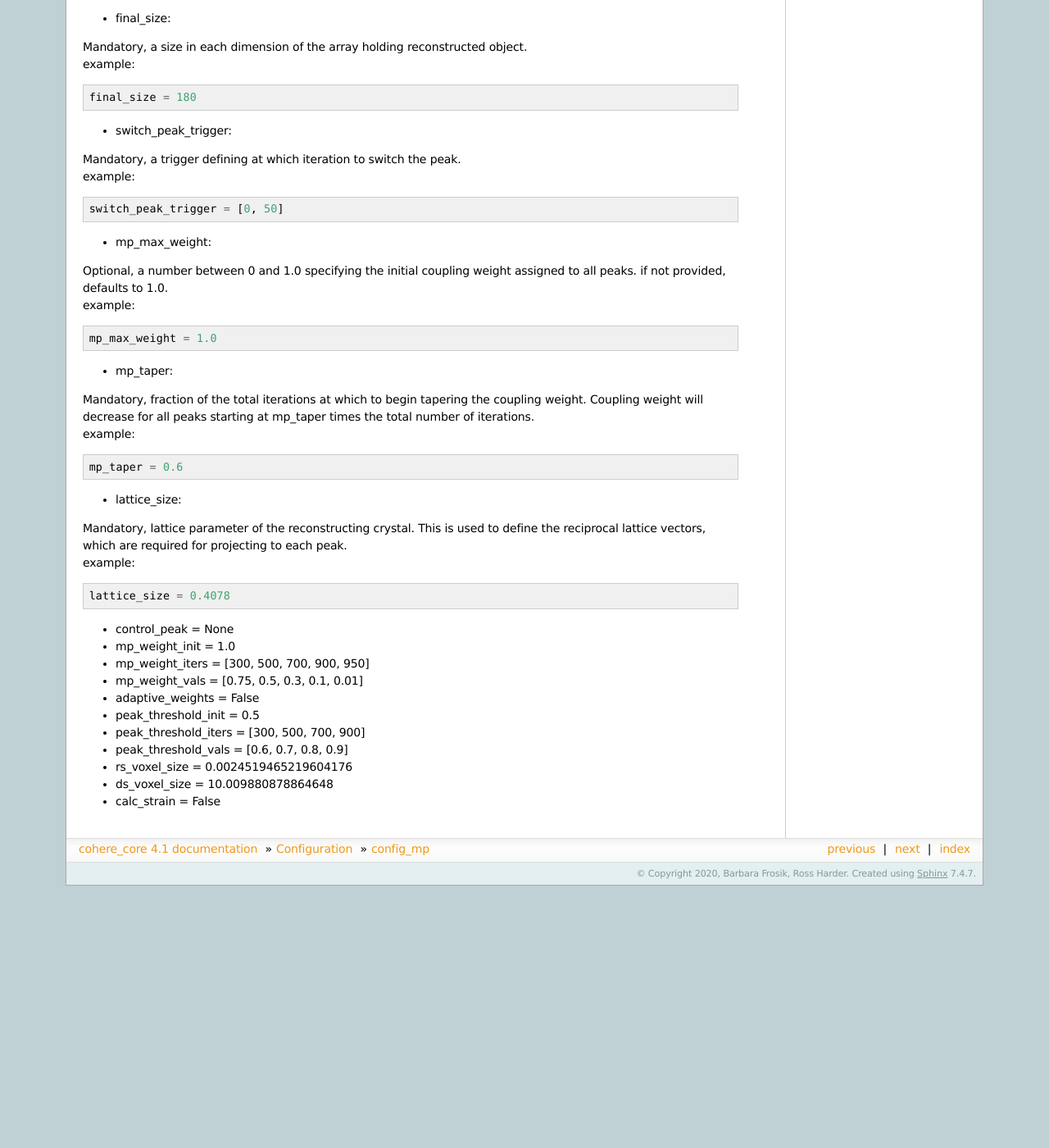
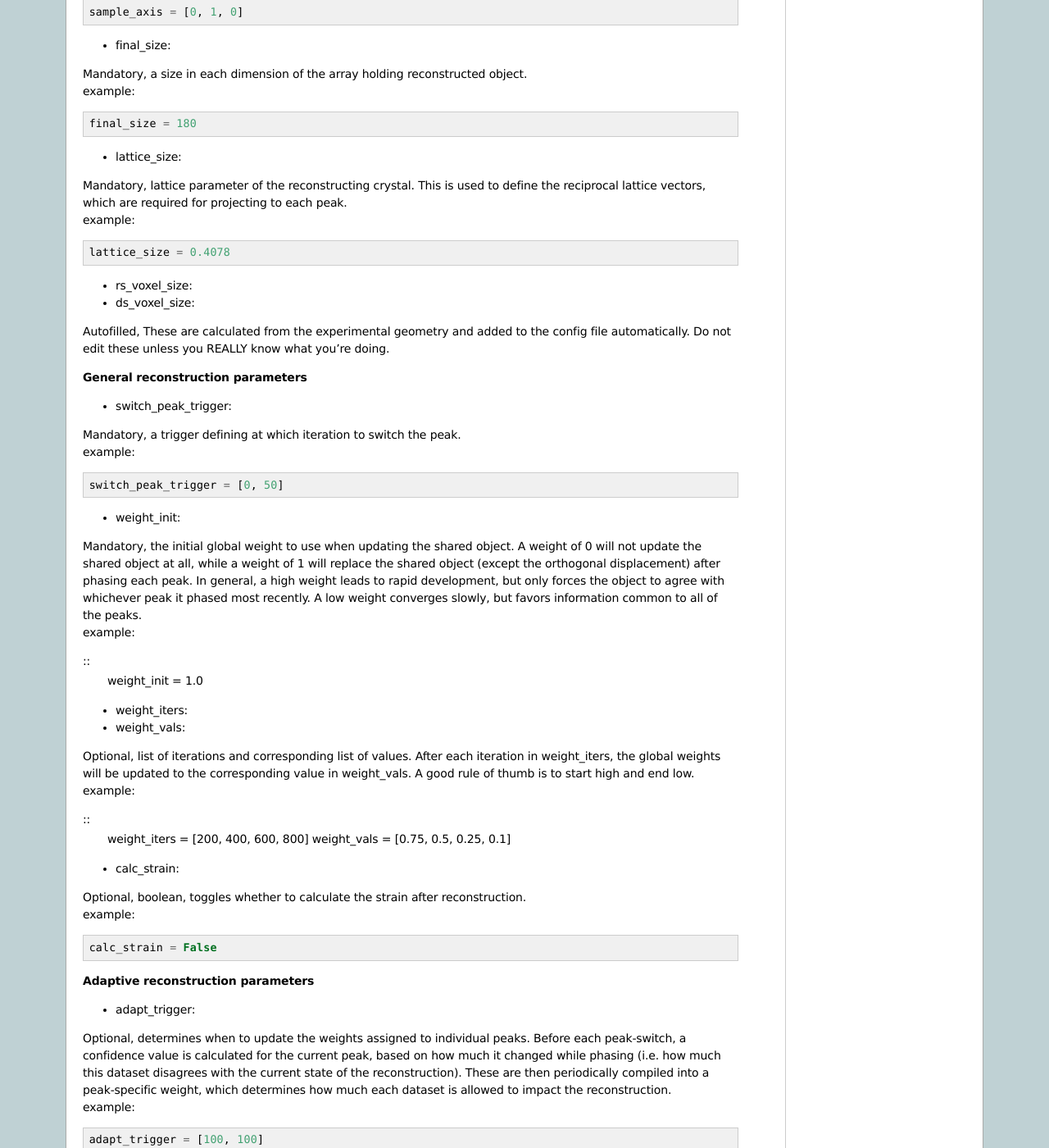
Before and after one commit to AdvancedPhotonSource/cohere, a Sphinx documentation site: the page built from docs/source/config_mp.rst, in a window 1280 px wide and 1400 px high, scrolled down 962 px. Shown: the whole window at 82% size. Built offline with Sphinx 7.4.7, drawn with Linux system fonts in a browser that asks for light colours; before the commit the page ends 2042 px from its top, so only the background shows below that; some of the changed text lies outside the part shown.

Commit message:
Updated documentation for multipeak configuration

```diff
--- a/docs/source/config_mp.rst
+++ b/docs/source/config_mp.rst
@@ -1,6 +1,9 @@
 ========
 config_mp
 ========
+
+**Data/geometry parameters**
+
 - scan:
 | Mandatory, string type encapsulating scans or ranges of scans containing data for each peak. The scans/scan ranges should be arranged in ascending order.
 | example:
@@ -51,6 +54,19 @@ config_mp
     final_size = 180
 
 
+- lattice_size:
+| Mandatory, lattice parameter of the reconstructing crystal. This is used to define the reciprocal lattice vectors, which are required for projecting to each peak.
+| example:
+::
+
+    lattice_size = 0.4078
+
+- rs_voxel_size:
+- ds_voxel_size:
+| Autofilled, These are calculated from the experimental geometry and added to the config file automatically. Do not edit these unless you REALLY know what you're doing.
+
+**General reconstruction parameters**
+
 - switch_peak_trigger:
 | Mandatory, a trigger defining at which iteration to switch the peak.
 | example:
@@ -58,35 +74,65 @@ config_mp
 
     switch_peak_trigger = [0, 50]
 
-- mp_max_weight:
-| Optional, a number between 0 and 1.0 specifying the initial coupling weight assigned to all peaks. if not provided, defaults to 1.0.
+- weight_init:
+| Mandatory, the initial global weight to use when updating the shared object. A weight of 0 will not update the shared object at all, while a weight of 1 will replace the shared object (except the orthogonal displacement) after phasing each peak. In general, a high weight leads to rapid development, but only forces the object to agree with whichever peak it phased most recently. A low weight converges slowly, but favors information common to all of the peaks.
+| example:
+::
+    weight_init = 1.0
+
+- weight_iters:
+- weight_vals:
+| Optional, list of iterations and corresponding list of values. After each iteration in weight_iters, the global weights will be updated to the corresponding value in weight_vals. A good rule of thumb is to start high and end low.
+| example:
+::
+    weight_iters = [200, 400, 600, 800]
+    weight_vals = [0.75, 0.5, 0.25, 0.1]
+
+- calc_strain:
+| Optional, boolean, toggles whether to calculate the strain after reconstruction.
 | example:
 ::
 
-    mp_max_weight = 1.0
+    calc_strain = False
 
-- mp_taper:
-| Mandatory, fraction of the total iterations at which to begin tapering the coupling weight. Coupling weight will decrease for all peaks starting at mp_taper times the total number of iterations.
+**Adaptive reconstruction parameters**
+
+- adapt_trigger:
+| Optional, determines when to update the weights assigned to individual peaks. Before each peak-switch, a confidence value is calculated for the current peak, based on how much it changed while phasing (i.e. how much this dataset disagrees with the current state of the reconstruction). These are then periodically compiled into a peak-specific weight, which determines how much each dataset is allowed to impact the reconstruction.
 | example:
 ::
 
-    mp_taper = 0.6
+    adapt_trigger = [100, 100]
 
-- lattice_size:
-| Mandatory, lattice parameter of the reconstructing crystal. This is used to define the reciprocal lattice vectors, which are required for projecting to each peak.
+- adapt_power:
+| Optional, non-negative number that determines how harshly to punish bad datasets.
 | example:
 ::
 
-    lattice_size = 0.4078
+    adapt_power = 2  #
 
-- control_peak = None
-- mp_weight_init = 1.0
-- mp_weight_iters = [300, 500, 700, 900, 950]
-- mp_weight_vals = [0.75, 0.5, 0.3, 0.1, 0.01]
-- adaptive_weights = False
-- peak_threshold_init = 0.5
-- peak_threshold_iters = [300, 500, 700, 900]
-- peak_threshold_vals = [0.6, 0.7, 0.8, 0.9]
-- rs_voxel_size = 0.0024519465219604176
-- ds_voxel_size = 10.009880878864648
-- calc_strain = False
+
+- adapt_threshold_init:
+- adapt_threshold_iters:
+- adapt_threshold_vals:
+| Optional, determines the relative confidence threshold required for shrinkwrap to prevent bad datasets from constantly derailing the reconstruction.
+| example:
+::
+
+    adapt_threshold_init = 0.5
+    adapt_threshold_iters = [200, 400, 600, 800]
+    adapt_threshold_vals = [0.6, 0.7, 0.8, 0.9]
+
+- adapt_alien_start:
+| Optional, determines when to begin adaptive alien removal. Alien removal occurs immediately after switching to a new peak, while the exit wave still agrees perfectly with the shared object. The diffraction amplitude calculated by forward propagating this object is compared with the actual measurement of the same reflection, and voxels where they strongly contradict each other are masked. A hybrid diffraction pattern, where the masked voxels have been replaced by the forward propagation, is then used for phasing.
+| example:
+::
+
+    adapt_alien_start = 50
+
+- adapt_alien_threshold:
+| Optional, determines the minimum amount of contradiction needed to mask a voxel. Under the hood, the actual value is this multiplied by the median of the normalized difference map.
+| example:
+::
+
+    adapt_alien_threshold = 2
```
